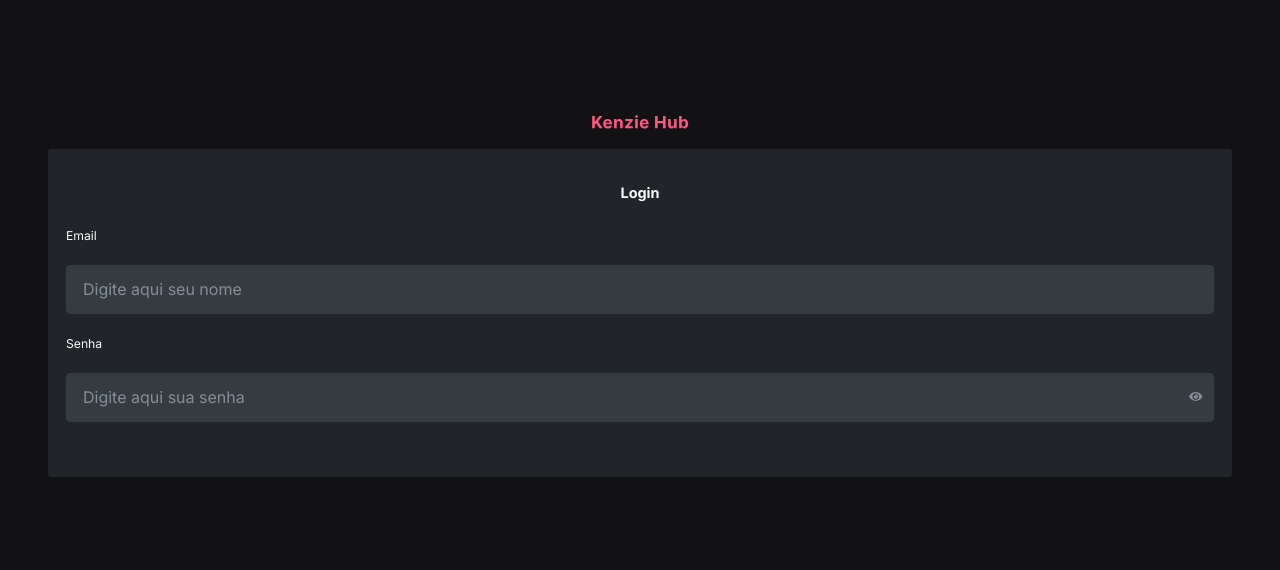
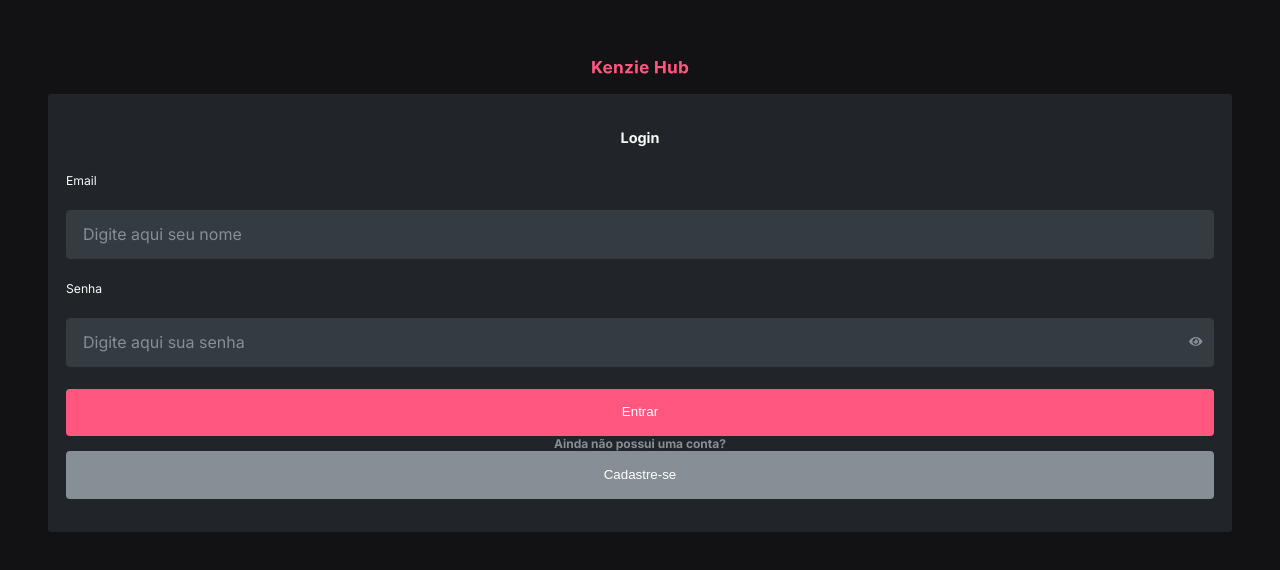
Before and after one commit to Kenzie-Academy-Brasil-Developers/react-entrega-s2-kenzie-hub-matheuschvs, a React (Create React App) app: page / in a window 1280 px wide. Shown: the part 104-674 px from the top of the page. Built offline with nearby package versions, Linux system fonts and the light colour scheme.

Commit message:
feat: create Button

```diff
--- /dev/null
+++ b/src/components/Button/index.jsx
@@ -0,0 +1,12 @@
+import { StyledButton } from './style'
+
+const Button = ({ disabled = false, children, ...rest }) => {
+  return (
+    <StyledButton
+      disabled={disabled}
+      {...rest}
+    >{children}</StyledButton>
+  )
+}
+
+export { Button }
--- /dev/null
+++ b/src/components/Button/style.js
@@ -0,0 +1,15 @@
+import styled from 'styled-components';
+
+export const StyledButton = styled.button`
+  width: 100%;
+
+  border-radius: 4px;
+
+  background: ${props => props.disabled ? 'var(--grey-1)' : 'var(--color-primary)'};
+
+  color: #FFF;
+
+  &:hover {
+    background: ${props => props.disabled ? 'var(--grey-2)' : 'var(--color-primary-50)'};
+  }
+`
--- a/src/pages/Home/index.jsx
+++ b/src/pages/Home/index.jsx
@@ -4,7 +4,8 @@
 
 import logoImg from '../../assets/logo.svg'
 
-import { Container, Form, Logo, Title } from './style'
+import { Container, Form, Logo, RegisterText, Title } from './style'
+import { Button } from '../../components/Button';
 
 const Home = () => {
   const { register, handleSubmit, formState: { errors } } = useForm();
@@ -34,6 +35,13 @@
           type='password'
           placeholder='Digite aqui sua senha'
         />
+        <Button>Entrar</Button>
+        <RegisterText>
+          Ainda não possui uma conta?
+        </RegisterText>
+        <Button
+          disabled
+        >Cadastre-se</Button>
       </Form>
     </Container>
   )
--- a/src/pages/Home/style.js
+++ b/src/pages/Home/style.js
@@ -34,3 +34,14 @@
 
   margin-bottom: 1.4375rem;
 `
+
+export const RegisterText = styled.p`
+  font: var(--headline-bold);
+  font-size: 0.601875rem;
+  color: var(--grey-1);
+  text-align: center;
+
+  @media (min-width: 961px) {
+    font-size: 0.75rem;
+  }
+`
```
